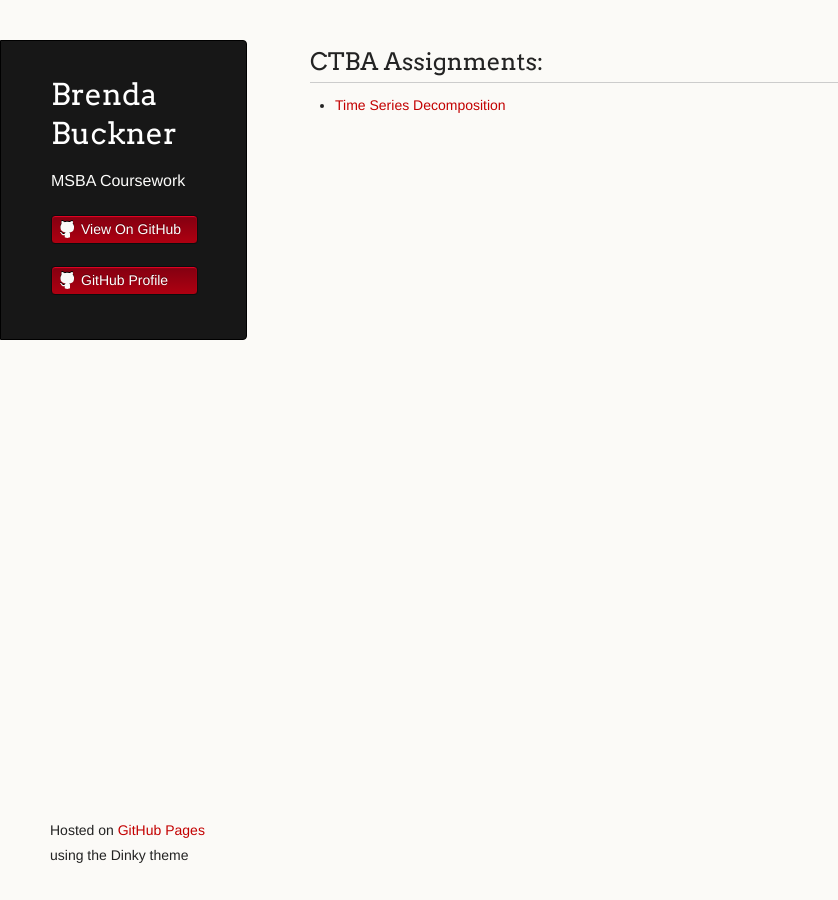
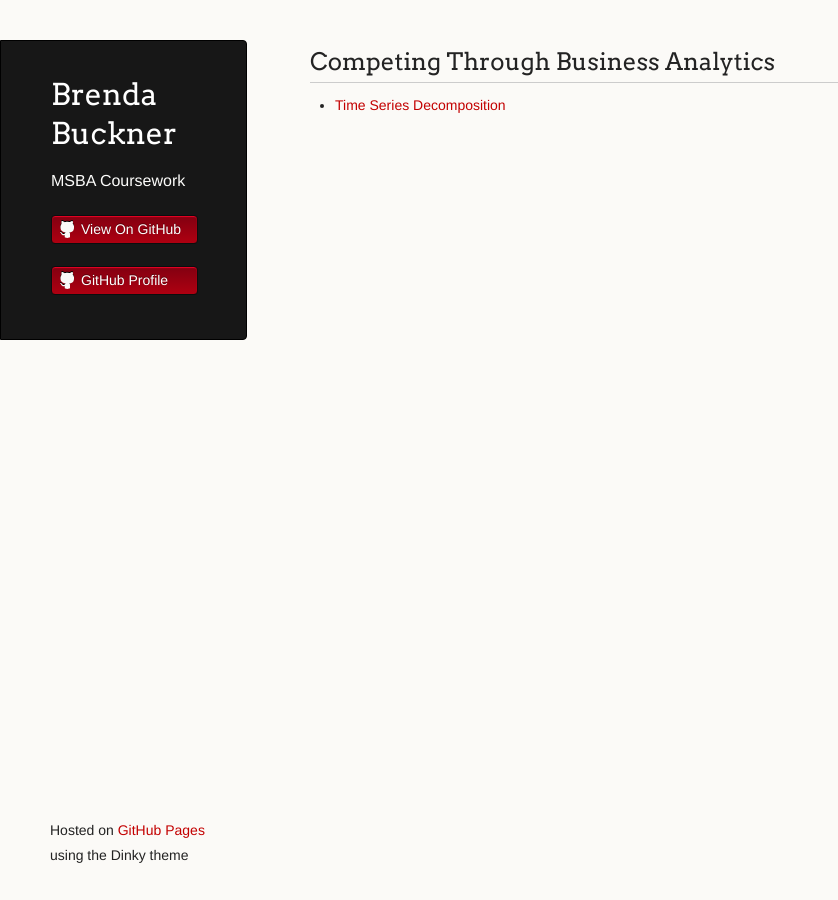
Before and after one commit to brendabuckner/brendabuckner.github.io, a Jekyll site: the page built from index.md, in a window 1280 px wide. Shown: the whole page, without its empty margins (0-838 px from the left). Built offline with Jekyll 4.4.1, drawn with Linux system fonts in a browser that asks for light colours; our own code applies the rules of GitHub Pages for plain Markdown files.

Commit message:
Change course title

```diff
--- a/index.md
+++ b/index.md
@@ -3,6 +3,6 @@ title: Brenda Buckner
 description: MSBA Coursework
 ---
 
-## CTBA Assignments:
+## Competing Through Business Analytics
 
 - [Time Series Decomposition](/timeseries/index.md)
```
